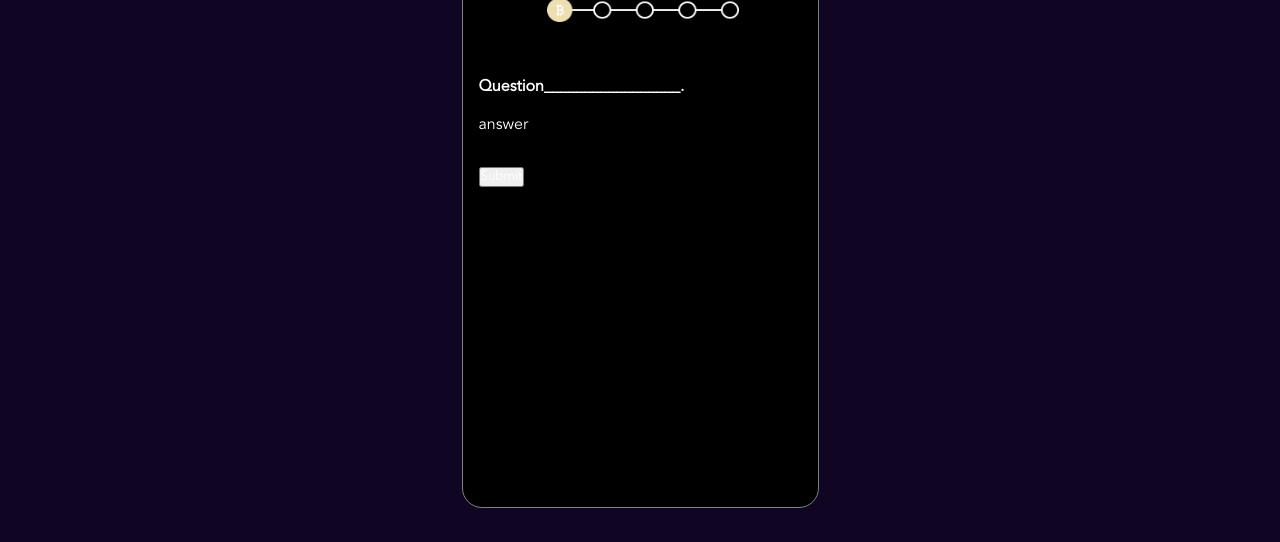
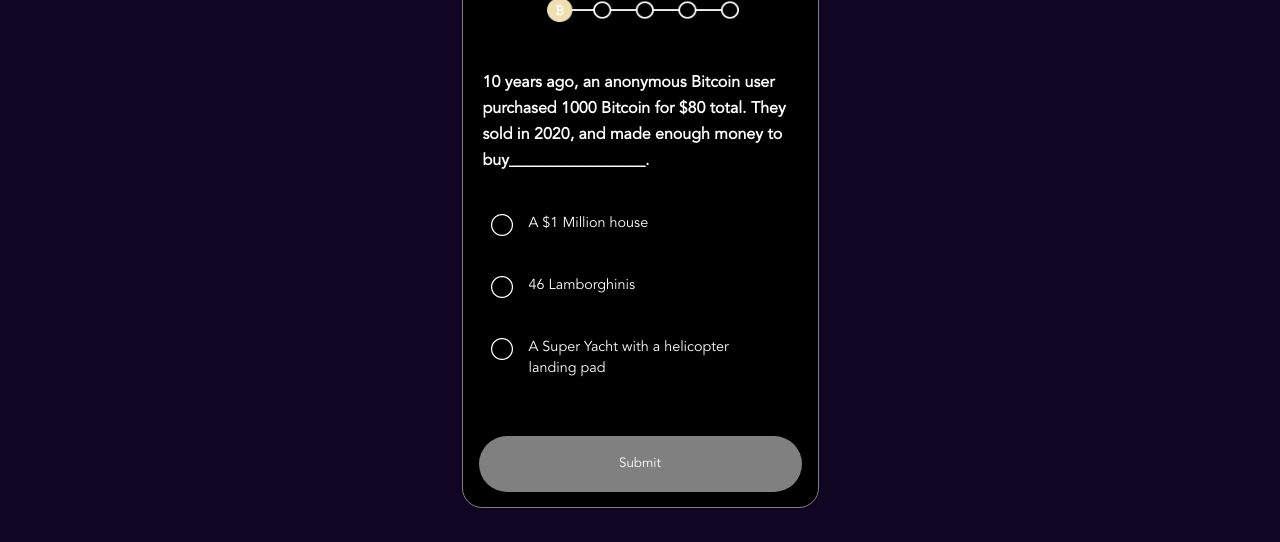
Before and after one commit to Prgrssn/rh-hackathon, a React (Create React App) app in the folder client/: page /quiz in a window 1280 px wide. Shown: the part 278-820 px from the top of the page. Built offline with nearby package versions, Linux system fonts and the light colour scheme; no server answers.

Commit message:
finish style of the initial quiz card. Also add a handle click function

```diff
--- a/client/src/pages/QuizPage/Quiz.js
+++ b/client/src/pages/QuizPage/Quiz.js
@@ -1,25 +1,27 @@
 import "./Quiz.scss";
 import backArrow from "../../assets/icons/Back arrow@2x.png";
 import progressBar from "../../assets/icons/Progress bar inactive@2x.png";
-import { Component } from "react";
+import { useEffect, useState } from "react";
 import axios from "axios";
+import radioIcon from "../../assets/icons/Radio button empty@2x.png";
 
-export default class Quiz extends Component {
-  state = {
-    quizData: [],
+const API_URL = "http://localhost:8080/quiz/1";
+
+export default function Quiz() {
+  // const [quiz, setQuiz] = useState(null);
+
+  // useEffect(() => {
+  //   axios.get(API_URL).then((res) => {
+  //     setQuiz(res.data);
+  //   });
+  // }, []);
+
+  // console.log(quiz);
+
+  const handleClick = (event) => {
+    event.preventDefault();
   };
 
-  componentDidMount() {
-    axios
-      .get("http://localhost:8080/quiz/1")
-      .then((res) => {
-        const quiz = res.data;
-        console.log(quiz);
-      })
-      .catch((err) => console.log(err));
-  }
-
-  render() {
   return (
     <main className="quiz">
       <article className="quiz-card">
@@ -27,40 +29,64 @@ export default class Quiz extends Component {
           <aside className="quiz-card__top">
             <div className="quiz-card__top--prompt-cont">
               <div className="quiz-card__top--icon-cont">
-                  <img
-                    className="quiz-card__top--icon"
-                    src={backArrow}
-                    alt=""
-                  />
+                <img className="quiz-card__top--icon" src={backArrow} alt="" />
               </div>
               <p className="quiz-card__top--prompt">
-                  Earn your first Cryptohood Credit by answering correctly
-                  below.
+                Earn your first Cryptohood Credit by answering correctly below.
               </p>
             </div>
             <div className="quiz-card__top--prog-cont">
-                <img
-                  className="quiz-card__top--prog"
-                  alt=""
-                  src={progressBar}
-                />
+              <img className="quiz-card__top--prog" alt="" src={progressBar} />
             </div>
           </aside>
         </header>
         <section className="quiz-card__bottom">
-            <h4 className="quiz-card__question">Question_________________.</h4>
+          <h4 className="quiz-card__question">
+            10 years ago, an anonymous Bitcoin user purchased 1000 Bitcoin for
+            $80 total. They sold in 2020, and made enough money to
+            buy_________________.
+          </h4>
           <div className="quiz-card__answers">
             <div className="quiz-card__answers--row">
-                <img className="quiz-card__answers--radio" alt="" />
-                <p className="quiz-card__answers--txt">answer</p>
+              <div className="quiz-card__answers--radio-cont">
+                <img
+                  className="quiz-card__answers--radio"
+                  src={radioIcon}
+                  alt=""
+                />
+              </div>
+              <p className="quiz-card__answers--txt">A $1 Million house</p>
+            </div>
+            <div className="quiz-card__answers--row">
+              <div className="quiz-card__answers--radio-cont">
+                <img
+                  className="quiz-card__answers--radio"
+                  src={radioIcon}
+                  alt=""
+                />
+              </div>
+              <p className="quiz-card__answers--txt">46 Lamborghinis</p>
+            </div>
+            <div className="quiz-card__answers--row">
+              <div className="quiz-card__answers--radio-cont">
+                <img
+                  className="quiz-card__answers--radio"
+                  alt=""
+                  src={radioIcon}
+                />
+              </div>
+              <p className="quiz-card__answers--txt">
+                A Super Yacht with a helicopter landing pad
+              </p>
             </div>
           </div>
         </section>
         <section className="quiz-card__bottom">
-            <button className="quiz-card__button">Submit</button>
+          <button className="quiz-card__button" onClick={handleClick}>
+            Submit
+          </button>
         </section>
       </article>
     </main>
   );
 }
-}
--- a/client/src/pages/QuizPage/Quiz.scss
+++ b/client/src/pages/QuizPage/Quiz.scss
@@ -23,7 +23,7 @@
 
   &__top {
     position: relative;
-    height: 10rem;
+    height: 9.5rem;
 
     &--prompt-cont {
       flex-direction: row;
@@ -70,6 +70,51 @@
   }
 
   &__bottom {
-    margin: 1rem;
+    margin: 1rem 1rem 0 1rem;
+  }
+
+  &__question {
+    font-size: 1rem;
+    line-height: 1.625rem;
+    font-weight: 800;
+    margin-left: 0.25rem;
+    margin-bottom: 0.5rem;
+  }
+
+  &__answers {
+    margin: 2rem 0.75rem;
+
+    &--txt {
+      margin-left: 1rem;
+      width: 15rem;
+      flex-wrap: wrap;
+      font-size: 0.9rem;
+      line-height: 1.3rem;
+      font-weight: 400;
+    }
+
+    &--row {
+      display: flex;
+      flex-direction: row;
+      margin: 2.5rem 0;
+    }
+
+    &--radio-cont {
+      width: 1.375rem;
+      height: 1.375rem;
+    }
+
+    &--radio {
+      width: 100%;
+      height: 100%;
+    }
+  }
+
+  &__button {
+    width: 100%;
+    background-color: grey;
+    height: 3.5rem;
+    border-radius: 30px;
+    border: none;
   }
 }
```
Lines whose indentation alone changed are shown as unchanged.
